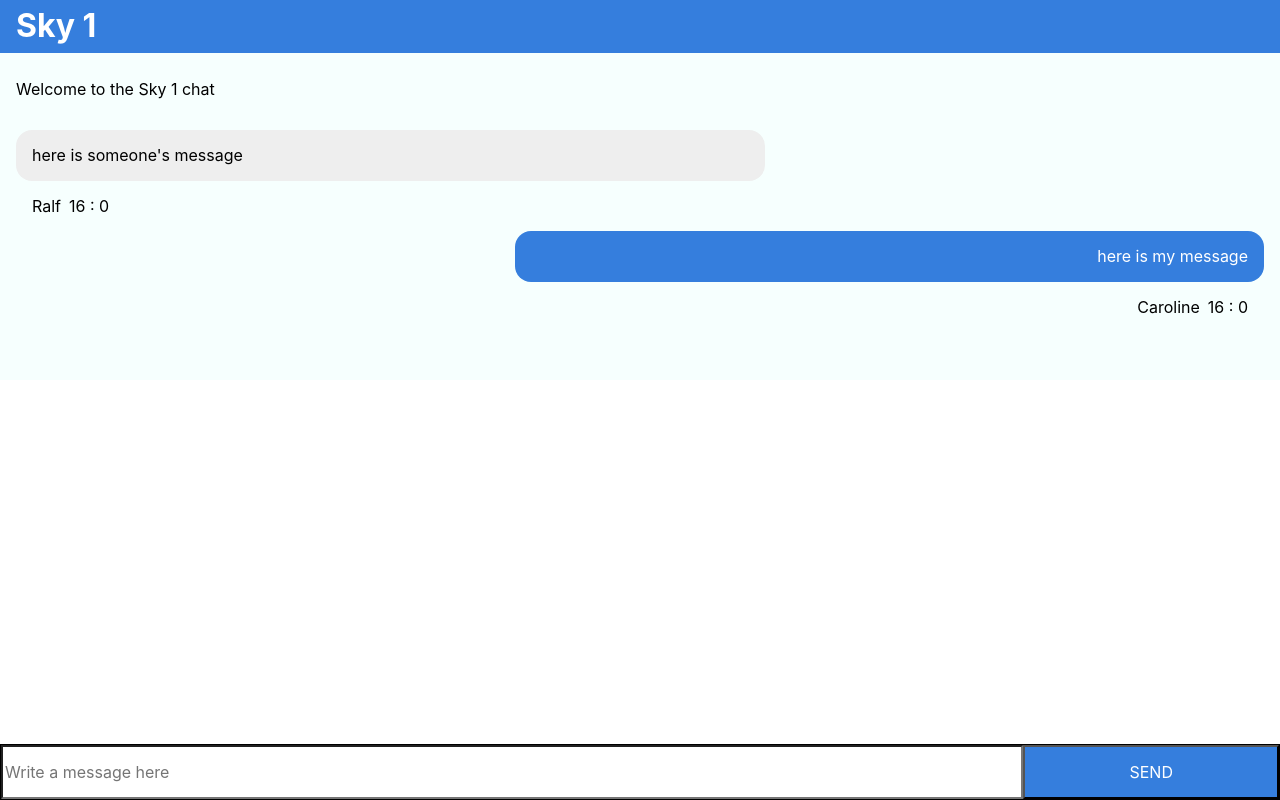
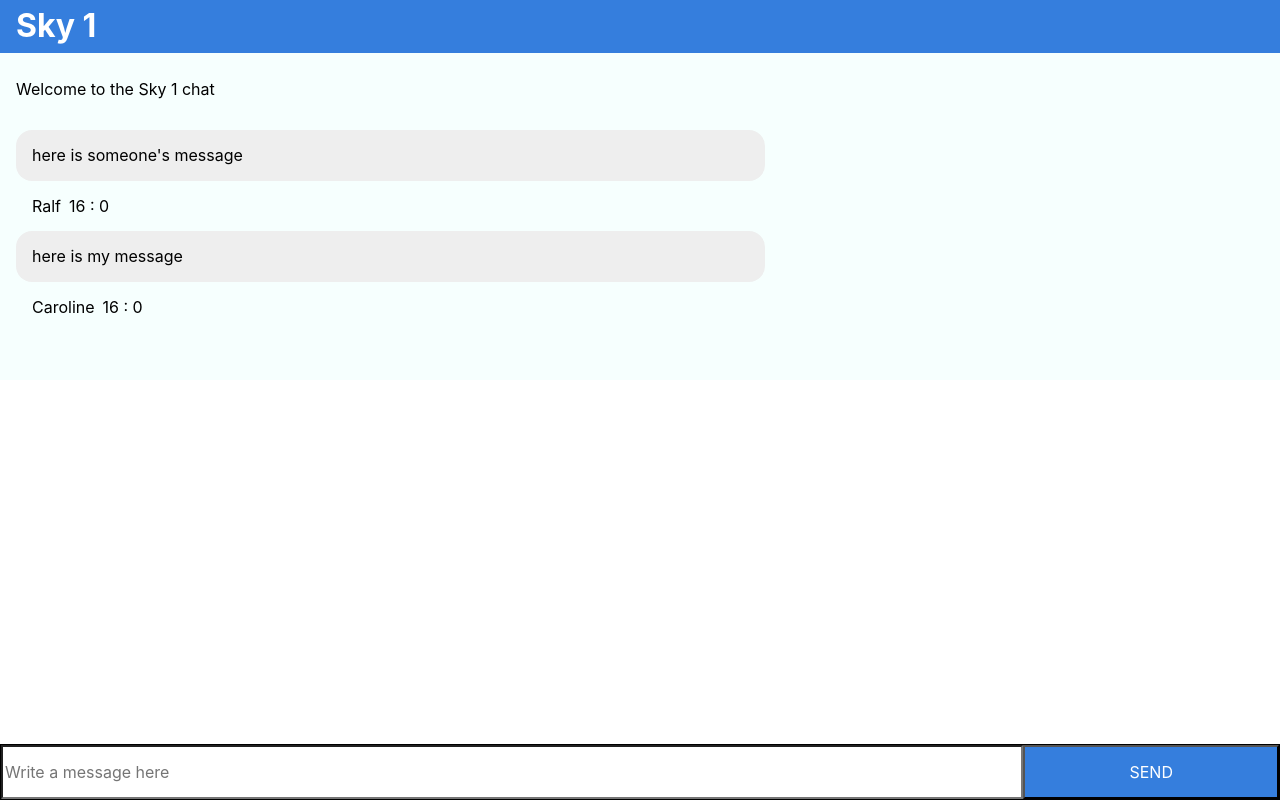
Before and after one commit to andrewwalker123/WhiteHat-Messaging-Project, a React (Create React App) app in the folder my-app/: page /channel/1/chat in a window 1280 px wide. Built offline with nearby package versions, Linux system fonts and the light colour scheme.

Commit message:
username is used for messages dynamically

```diff
--- a/my-app/src/components/message.js
+++ b/my-app/src/components/message.js
@@ -12,7 +12,7 @@
     render() {
       return (
         <div>
-        {this.props.messageInfo.myMessage === true ? (
+        {this.props.messageInfo.userName === this.props.myUserName ? (
                 <div>
                     <div className="flex justify-end">
                         <p className="bg-blue w-60 white tr br4 pa3">{this.props.messageInfo.message}</p>
--- a/my-app/src/components/messageList.js
+++ b/my-app/src/components/messageList.js
@@ -9,13 +9,11 @@
       {
       userName: 'Ralf',
       timePosted: Date.now(),
-      myMessage: false,
       message: 'here is someone\'s message'
     },
       {
         userName: 'Caroline',
         timePosted: Date.now(),
-        myMessage: true,
         message: 'here is my message'
       }
     ]
@@ -24,9 +22,8 @@
   handleSubmit = event => {
     event.preventDefault();
     this.setState({messagesList: [...this.state.messagesList, {
-        userName: 'Caroline',
+        userName: this.props.username,
         timePosted: Date.now(),
-        myMessage: true,
         message: this.state.newMessage
       }]})
   };
@@ -42,7 +39,7 @@
         <div className="sans-serif pt5 pb5 pl3 pr3 flex flex-column">
           <p className="">Welcome to the Sky 1 chat</p>
           {this.state.messagesList.map((messageInfo, index ) => {
-            return <Message key={index} messageInfo={messageInfo}/>
+            return <Message key={index} myUserName={this.props.username} messageInfo={messageInfo}/>
           })}
         </div>
         <div>
--- a/my-app/src/containers/messageView.js
+++ b/my-app/src/containers/messageView.js
@@ -1,10 +1,12 @@
-import React from 'react';
+import React, { Component } from 'react';
 import MessageList from "../components/messageList";
 
-function MessageView() {
-  return (
-    <MessageList />
-  )
+class MessageView extends Component  {
+  render(){
+    return(
+      <MessageList username={this.props.username} />
+    )
+  }
 }
 
 export default MessageView;
```
